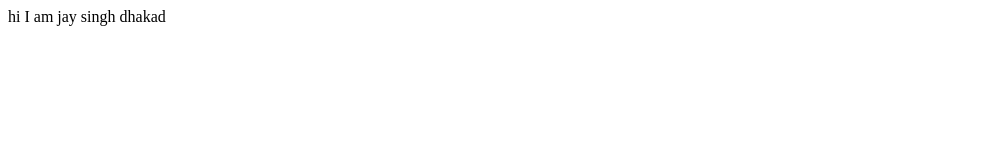
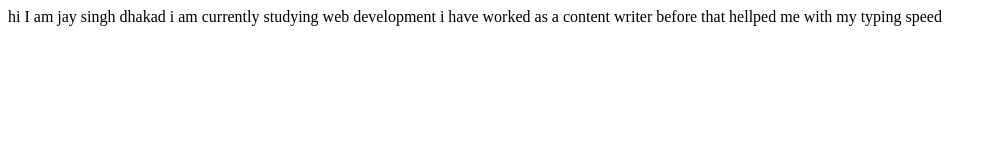
Before and after one commit to jaysinghdhakad/jaysinghdhakad.portfolio, a plain HTML site: page index.html in a window 1280 px wide. Shown: the whole page, without its empty margins (0-997 px from the left). Drawn offline with Linux system fonts and the light colour scheme.

Commit message:
docs  added discription

```diff
--- a/index.html
+++ b/index.html
@@ -7,5 +7,9 @@
 </head>
 <body>
     hi I am jay singh dhakad
+
+    i am currently studying web development
+    i have worked as a content writer before
+    that hellped me with my typing speed
 </body>
 </html>
```
